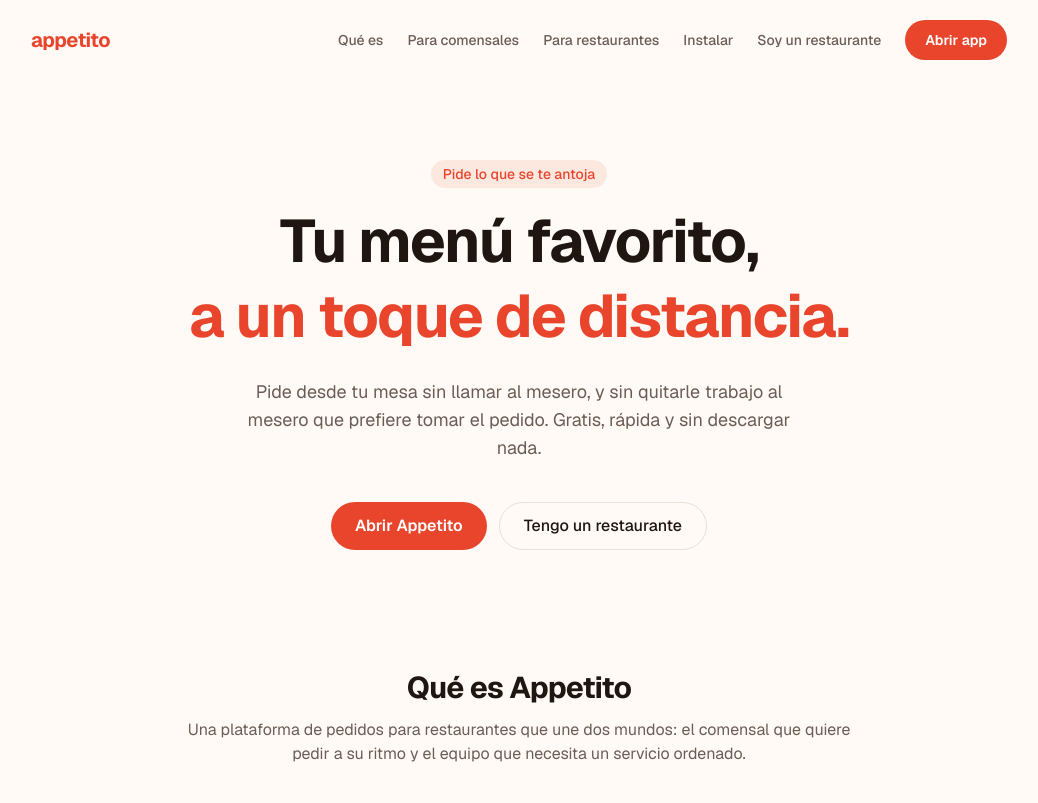
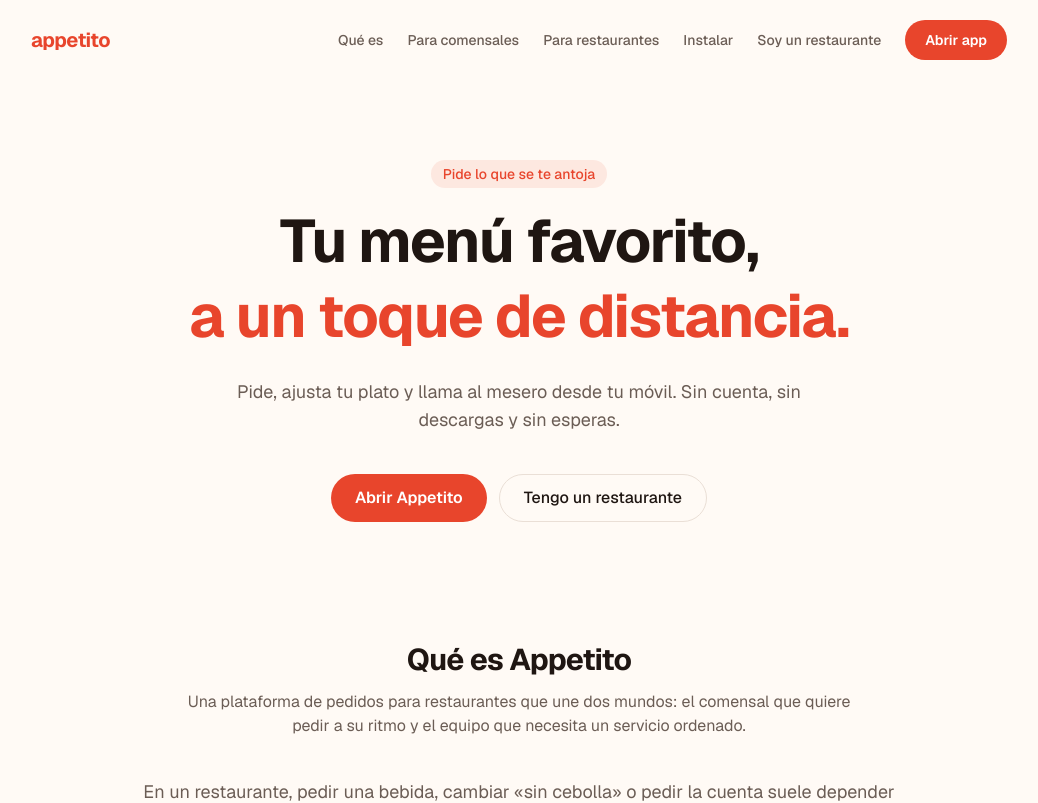
Before and after one commit to charlievaibs/appetito, a Next.js app: page / in a window 1280 px wide. Shown: the top 803 px of the page, without its empty margins (121-1159 px from the left). Built offline with nearby package versions, Linux system fonts and the light colour scheme.

Commit message:
Frase principal de la portada y el README más directa
Co-Authored-By: Claude Sonnet 5.5 <noreply@anthropic.com>

```diff
--- a/src/app/page.tsx
+++ b/src/app/page.tsx
@@ -126,8 +126,7 @@ export default function Home() {
             <span className="text-tomato">a un toque de distancia.</span>
           </h1>
           <p className="mx-auto mt-6 max-w-xl text-lg text-muted">
-            Pide desde tu mesa sin llamar al mesero, y sin quitarle trabajo al mesero que prefiere tomar el pedido.
-            Gratis, rápida y sin descargar nada.
+            Pide, ajusta tu plato y llama al mesero desde tu móvil. Sin cuenta, sin descargas y sin esperas.
           </p>
           <div className="mt-10 flex flex-col items-center justify-center gap-3 sm:flex-row">
             <Link
```
Also changed, not shown: 1 other file (tests, documents, lock files or other folders).
